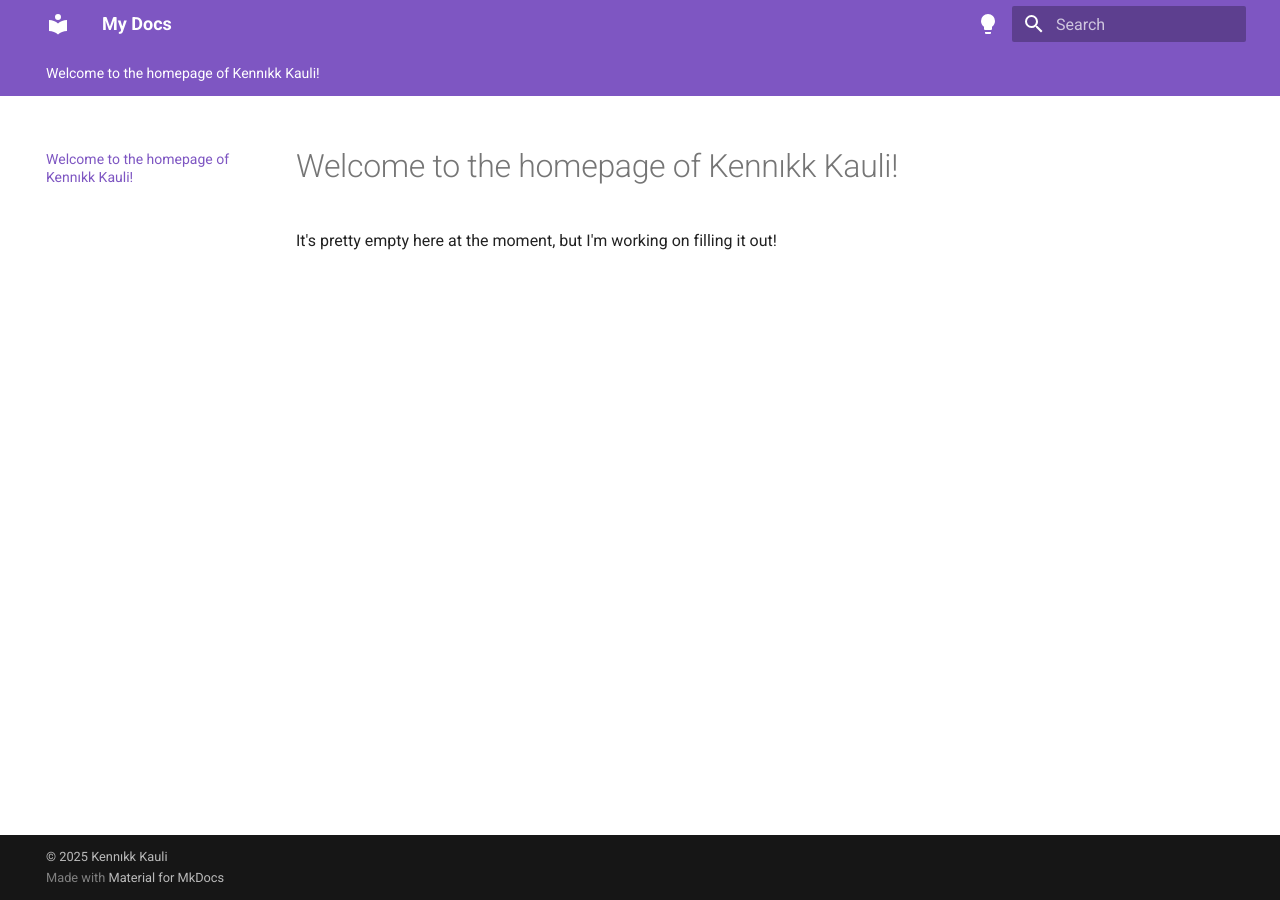
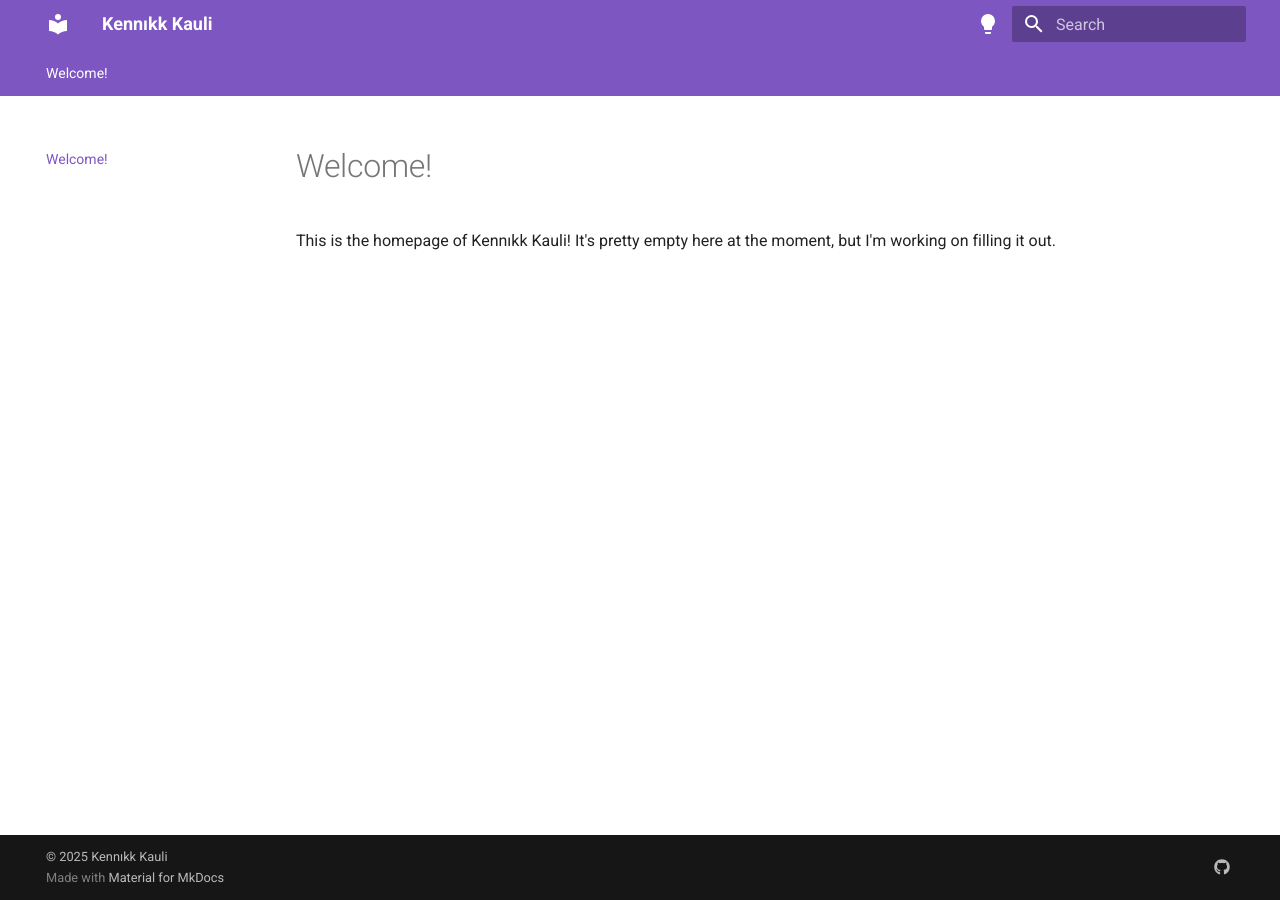
Before and after one commit to kkiris/kkiris.github.io, an MkDocs documentation site: the page built from docs/index.md, in a window 1280 px wide. Built offline with MkDocs 1.6.1 and Material for MkDocs 9.7.7, drawn with Linux system fonts in a browser that asks for light colours.

```diff
--- a/docs/index.md
+++ b/docs/index.md
@@ -1,3 +1,3 @@
-# Welcome to the homepage of Kennıkk Kauli!
-
-It's pretty empty here at the moment, but I'm working on f&zwnj;illing it out!
+# Welcome!
+This is the homepage of Kennıkk Kauli!
+It's pretty empty here at the moment, but I'm working on f&zwnj;illing it out.
--- a/mkdocs.yml
+++ b/mkdocs.yml
@@ -1,4 +1,5 @@
-site_name: My Docs
+site_name: Kennıkk Kauli
+
 theme:
   name: material
   features:
@@ -30,6 +31,12 @@ theme:
         icon: material/lightbulb
         name: Turn off the lights
 
+plugins:
+  - search
+  - macros
+  - social:
+      enabled: !ENV [CI, false]
+
 markdown_extensions:
   - pymdownx.highlight:
       anchor_linenums: true
@@ -46,3 +53,8 @@ markdown_extensions:
 
 copyright: |
   &copy; 2025 <a href="https://kkau.li"  target="_blank" rel="noopener">Kennıkk Kauli</a>
+
+extra:
+  social:
+    - icon: fontawesome/brands/github
+      link: https://github.com/kkiris
```
